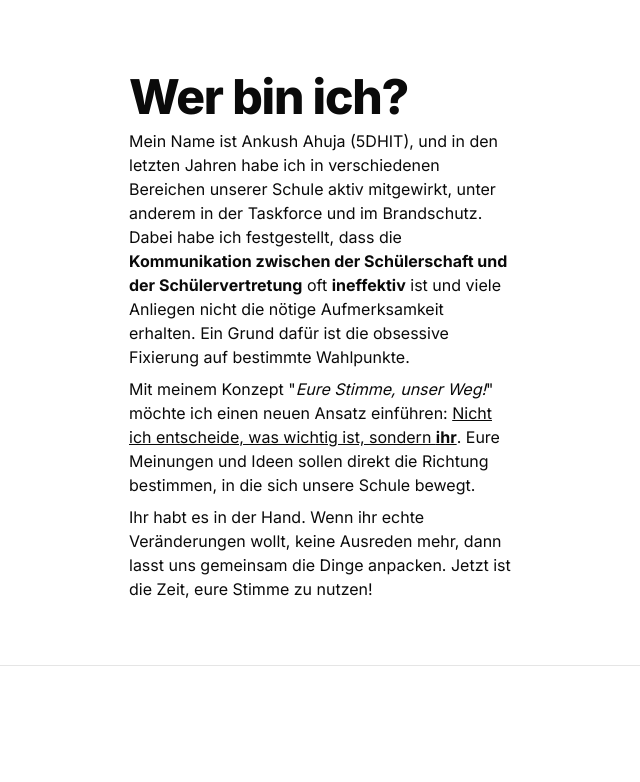
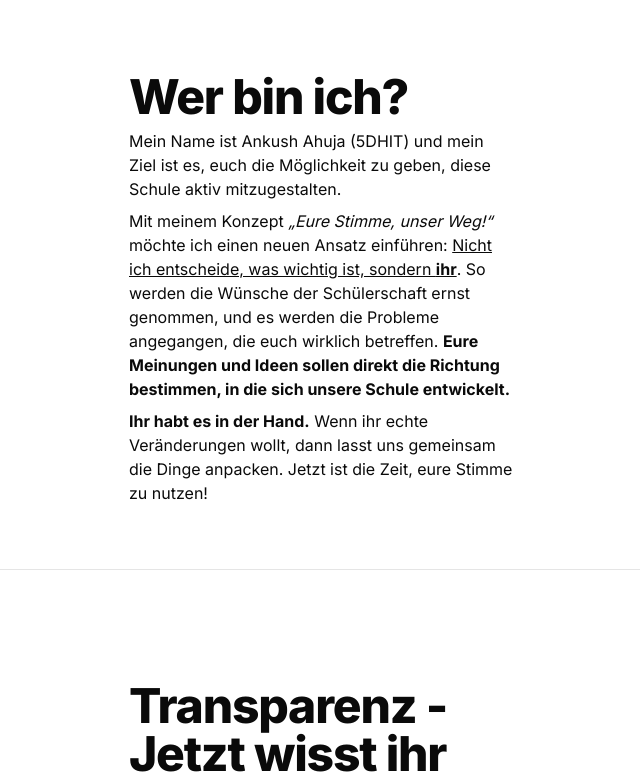
Before and after one commit to aa-irsya/ahujaankush.github.io, a Next.js app: page /sv in a window 1280 px wide. Shown: the part 600-1382 px from the top of the page, without its empty margins (319-959 px from the left). Built offline with nearby package versions, Linux system fonts and the light colour scheme.

Commit message:
Rework intro in /sv

```diff
--- a/src/app/sv/page.tsx
+++ b/src/app/sv/page.tsx
@@ -51,12 +51,13 @@
           Wer bin ich?
         </Heading1>
         <p>
-          Mein Name ist Ankush Ahuja (5DHIT), und in den letzten Jahren habe ich in verschiedenen Bereichen unserer Schule aktiv mitgewirkt, unter anderem in der Taskforce und im Brandschutz. Dabei habe ich festgestellt, dass die <b>Kommunikation zwischen der Schülerschaft und der Schülervertretung</b> oft <b>ineffektiv</b> ist und viele Anliegen nicht die nötige Aufmerksamkeit erhalten. Ein Grund dafür ist die obsessive Fixierung auf bestimmte Wahlpunkte.
+          Mein Name ist Ankush Ahuja (5DHIT) und mein Ziel ist es, euch die Möglichkeit zu geben, diese Schule aktiv mitzugestalten.
         </p>
         <p>
-          Mit meinem Konzept &quot;<i>Eure Stimme, unser Weg!</i>&quot; möchte ich einen neuen Ansatz einführen: <u>Nicht ich entscheide, was wichtig ist, sondern <b>ihr</b></u>. Eure Meinungen und Ideen sollen direkt die Richtung bestimmen, in die sich unsere Schule bewegt.</p>
+          Mit meinem Konzept <i>„Eure Stimme, unser Weg!“</i> möchte ich einen neuen Ansatz einführen: <u>Nicht ich entscheide, was wichtig ist, sondern <b>ihr</b></u>. So werden die Wünsche der Schülerschaft ernst genommen, und es werden die Probleme angegangen, die euch wirklich betreffen. <b>Eure Meinungen und Ideen sollen direkt die Richtung bestimmen, in die sich unsere Schule entwickelt.</b>
+        </p>
         <p>
-          Ihr habt es in der Hand. Wenn ihr echte Veränderungen wollt, keine Ausreden mehr, dann lasst uns gemeinsam die Dinge anpacken. Jetzt ist die Zeit, eure Stimme zu nutzen!
+          <b>Ihr habt es in der Hand.</b> Wenn ihr echte Veränderungen wollt, dann lasst uns gemeinsam die Dinge anpacken. Jetzt ist die Zeit, eure Stimme zu nutzen!
         </p>
       </Section>
       <Separator />
```
